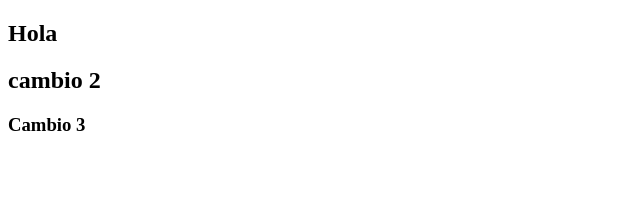
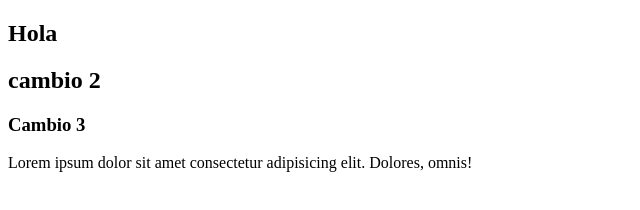
Before and after one commit to hagwall/git-test, a plain HTML site: page index.html in a window 1280 px wide. Shown: the whole page, without its empty margins (0-640 px from the left). Drawn offline with Linux system fonts and the light colour scheme.

Commit message:
feat: add a loremm

```diff
--- a/index.html
+++ b/index.html
@@ -11,6 +11,7 @@
         <h1>Hola</h1>
         <h2>cambio 2</h2>
         <h3>Cambio 3</h3>
+        <p>Lorem ipsum dolor sit amet consectetur adipisicing elit. Dolores, omnis!</p>
     </section>
 </body>
 </html>
```
